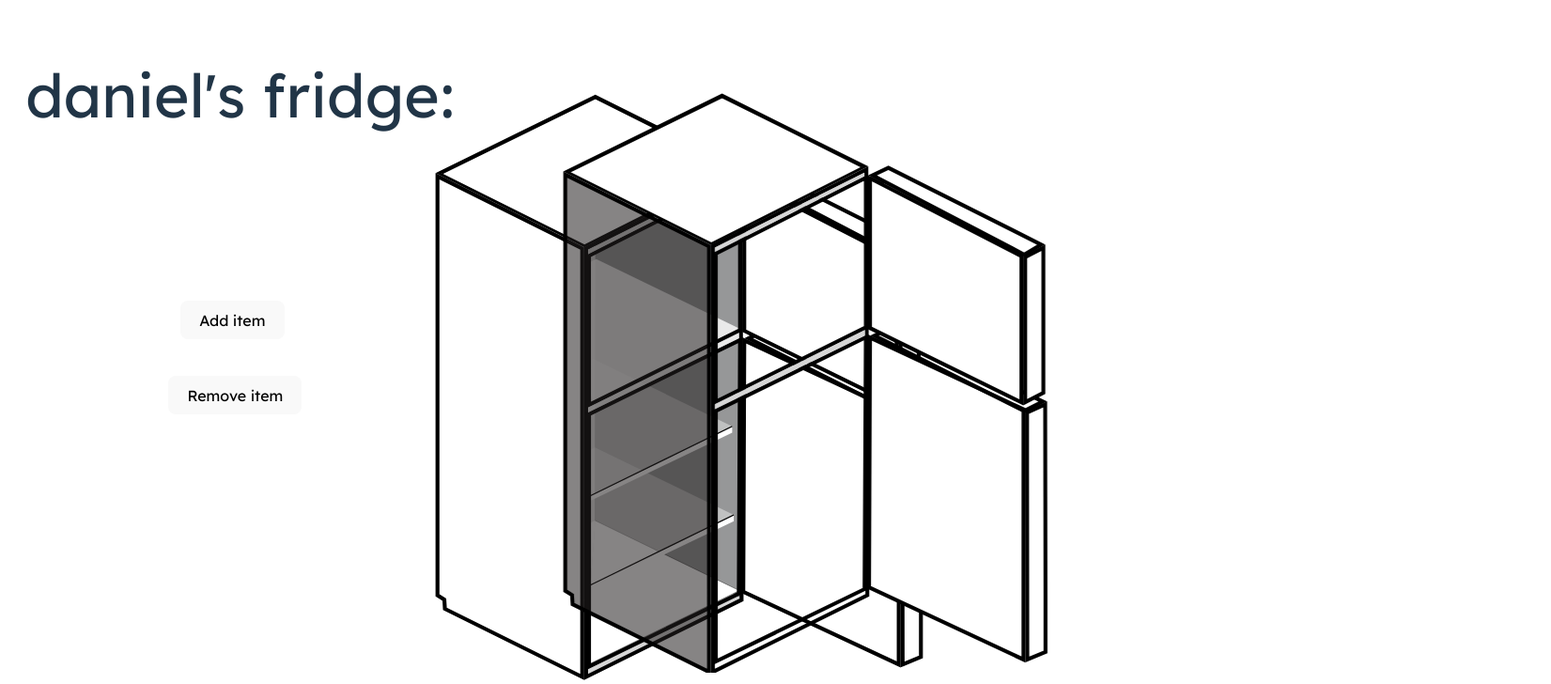
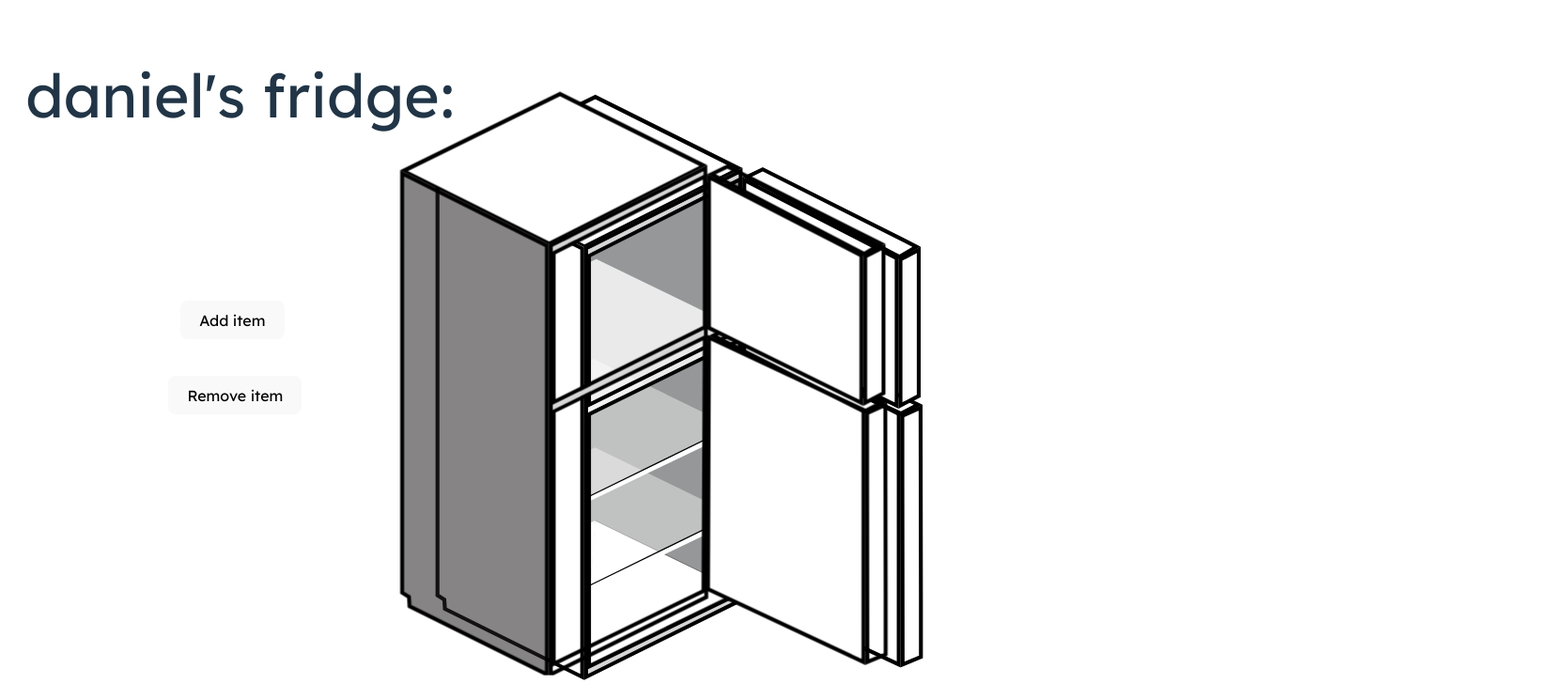
Before and after one commit to danieltian37/virtualfridge, a React (Vite) app in the folder part1/part1/: page /fridge in a window 1280 px wide. Shown: the top 728 px of the page at 94% size, 1651 px wide, since content can reach past the window. Built offline with nearby package versions, Linux system fonts and the light colour scheme.

Commit message:
pre mid sem demo

```diff
--- /dev/null
+++ b/part1/part1/src/components/FridgeItem.jsx
@@ -0,0 +1,9 @@
+
+const FridgeItem = ({ name }) => {
+
+    return (
+        <img src={'src/assets/' + name + '.svg'} className= { name } alt = { name }/>
+    )
+}
+
+export default FridgeItem;
--- a/part1/part1/src/components/Graphics.jsx
+++ b/part1/part1/src/components/Graphics.jsx
@@ -5,10 +5,6 @@ import ItemContext from "../context/ItemContext"
 import React, { useContext, useState } from 'react';
 
 function AddMilk () {
-    const {showMilk, setShowMilk} = useContext(ItemContext);
-    console.log(showMilk);
-
-
     return (
         <>
         <img src={eggs} className="eggs" alt="Eggs" />
--- a/part1/part1/src/components/ItemForm.jsx
+++ b/part1/part1/src/components/ItemForm.jsx
@@ -11,9 +11,6 @@ const ItemForm = () => {
 
     const AddItem = () => {
         itemContext.updateShowAdd();
-
-        itemContext.updateShowMilk();
-
         itemContext.addItem(name, expDate, name + ".svg", 123);
 
         console.log("you entered " + name);
--- a/part1/part1/src/context/ItemContext.jsx
+++ b/part1/part1/src/context/ItemContext.jsx
@@ -5,13 +5,10 @@ import PropTypes from 'prop-types';
 
 const initialState = {
     showAdd: false,
-    showMilk: false,
-    itemList: []
+    itemList: JSON.parse(localStorage.getItem("itemList")),
 };
 
 const ItemContext = createContext({
-    showMilk: false,
-    setShowMilk: () => { },
     showAdd: false,
     setShowAdd: () => { },
     showRemove: false,
@@ -20,44 +17,34 @@ const ItemContext = createContext({
 
 const ItemContextProvider = ({ children }) => {
 
-    const [showMilk, setShowMilk] = useState(undefined);
     const [showAdd, setShowAdd] = useState(initialState.showAdd);
     const [showRemove, setShowRemove] = useState(initialState.showRemove);
     const [itemList, setItemList] = useState(initialState.itemList);
 
-
-    console.log(showMilk);
-
     useEffect(() => {
-        const localMilk = localStorage.getItem("showMilk");
-        setShowMilk(localMilk ? localMilk : '');
+        const localItemList = JSON.parse(localStorage.getItem("itemList"));
+        if (localItemList !== null) {
+            setItemList(localItemList);
+        } else {
+            console.log("failure");
+            setItemList([]);
+        }
     }, [])
 
     useEffect(() => {
-        if (showMilk !== undefined) {
-            localStorage.setItem("showMilk", showMilk);
+        if (itemList != []) {
+            localStorage.setItem("itemList", JSON.stringify(itemList));
         }
-    }, [showMilk]);
+    }, [itemList])
 
-    useEffect(() => {
-        const localItemList = localStorage.getItem("itemList");
-        setItemList(localItemList ? localItemList : "");
-    }, [])
 
-    useEffect(() => {
-        if (itemList !== undefined) {
-            localStorage.setItem("itemList", itemList);
-        }
-
-    }, [itemList])
+    console.log("locally: " + localStorage.getItem("itemList"));
 
     const updateShowAdd = async () => {
         setShowAdd(!showAdd);
+        console.log(showAdd);
     }
 
-    const updateShowMilk = async () => {
-        setShowMilk(!showMilk);
-    }
 
     const updateShowRemove = () => {
         setShowRemove(!showRemove);
@@ -66,10 +53,11 @@ const ItemContextProvider = ({ children }) => {
     const addItem = (name, expDate, image, quantity) => {
         setItemList([...itemList, { name, expDate, image, quantity }]);
         console.log(itemList);
+
     }
 
     const removeItem = (name) => {
-        setItemList([itemList.filter(function(e) {return e[0] != name})])
+        setItemList(itemList.filter(function(e) {return e.name != name}))
         console.log(itemList);
     }
 
@@ -80,11 +68,10 @@ const ItemContextProvider = ({ children }) => {
             updateShowAdd,
             showRemove,
             updateShowRemove,
-            showMilk,
-            updateShowMilk,
             addItem,
+            removeItem,
             itemList,
-            removeItem
+            setItemList,
         }}>
             {children}
         </ItemContext.Provider>
--- a/part1/part1/src/graphics.css
+++ b/part1/part1/src/graphics.css
@@ -11,31 +11,54 @@
 }
 
 .covering {
-    z-index: 100;
-    height: 42em;
+    z-index: 2;
+    height: 42.3em;
     padding: 1.5em;
     will-change: filter;
     transition: filter 300ms;
     position: absolute;
     top: 47.5%;
-    left: 86.8%;
+    left: 73.5%;
     transform: translate(-50%, -50%);
 }
 
+.flex-container {
+    transform: skew(0deg,-25deg);
+    z-index: 0;
+    display: flex;
+    flex-wrap: wrap;
+    flex-direction: row-reverse;
+    height: 26.5em;
+    width: 15em;
+    align-items: baseline;
+    position: absolute;
+    top: 35%;
+    left: 42%;
+}
+
+
 .milk {
-    z-index: 1;
     height: 7em;
-    position: absolute;
-    top: 36.5%;
-    left: 59%;
-    transform: translate(-50%, -50%);
+    transform: skew(0deg,25deg);
+    z-index: 5;
+}
+
+.milk:hover {
+    height:12em;
+    opacity: 100;
 }
 
 .eggs {
+    height: 5em;
+    transform: skew(0deg,25deg);
+}
+
+FridgeItem {
     z-index: 1;
-    height: 5em;
-    position: absolute;
-    top: 43.5%;
-    left: 48.5%;
-    transform: translate(-50%, -50%);
 }
+
+FridgeItem.ex1:hover, a.ex1:active {
+    color: #535bf2;
+    z-index: 2;
+    height: 12em;
+  }
--- a/part1/part1/src/pages/fridge.jsx
+++ b/part1/part1/src/pages/fridge.jsx
@@ -1,18 +1,17 @@
-import openedFridge from '.././assets/openedfridge.svg'
-import covering from '.././assets/covering.svg'
-import React, { useContext, useState } from 'react';
+import openedFridge from ".././assets/openedfridge.svg";
+import covering from ".././assets/covering.svg";
+import React, { useContext, useState } from "react";
 import AddButton from "../components/button.jsx";
-import AddMilk from "../components/Graphics"
-import ItemContext from "../context/ItemContext"
+import ItemContext from "../context/ItemContext";
+import FridgeItem from "../components/FridgeItem";
+
+import "../graphics.css";
 
 
-import '.././graphics.css'
+const OpenFridge = () => {
+  const { itemList } = useContext(ItemContext);
 
-import milk from '.././assets/milk.svg'
 
-const OpenFridge = () => {
-    const {showMilk, setShowMilk} = useContext(ItemContext);
-    console.log("in the fridge: " + showMilk)
 
   return (
     <>
@@ -20,13 +19,19 @@ const OpenFridge = () => {
       <a target="_blank">
         <img src={openedFridge} className="fridge" alt="Fridge" />
         <img src={covering} className="covering" alt="Fridge" />
-            <AddButton/>
-
-            {showMilk ? (<AddMilk/>) : ""}
+        <AddButton />
+        <div class="flex-container">
+        {itemList !== null
+          ? itemList.map((item) => (
+            <>
+              <FridgeItem name={item.name} key={item.name} />
+            </>
+            ))
+          : ""}
+        </div>
       </a>
     </>
   );
-}
-
+};
 
 export default OpenFridge;
```
Also changed, not shown: part1/part1/src/assets/openedfridge.svg. Lines whose indentation alone changed are shown as unchanged.
